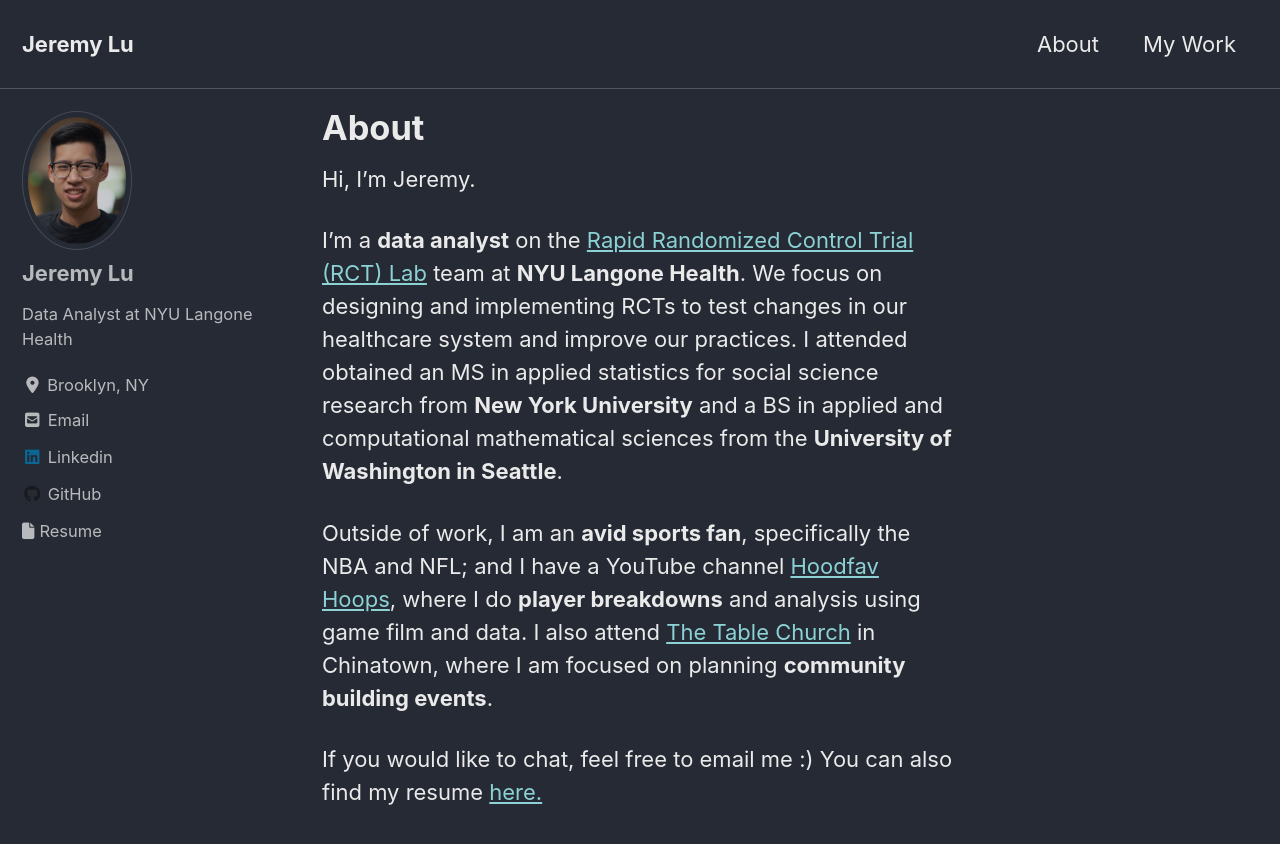
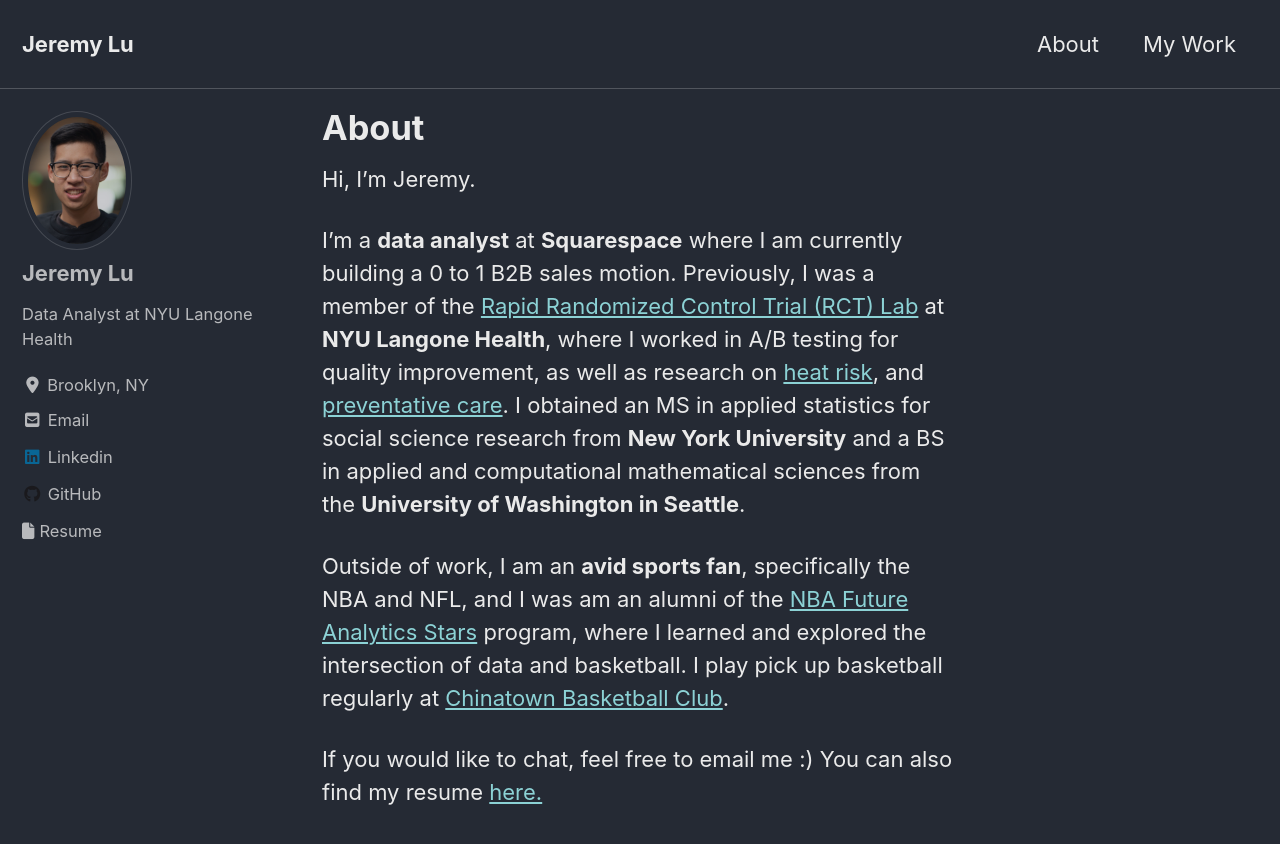
Before and after one commit to jeremylu43/jeremylu43.github.io, a Jekyll site: the page built from _pages/about.md, in a window 1280 px wide and 900 px high. Shown: the top 844 px of the window. Built offline with Jekyll 4.4.1, drawn with Linux system fonts in a browser that asks for light colours; cached includes are drawn as plain includes; nearby versions of some CDN libraries.

Commit message:
Update about.md

```diff
--- a/_pages/about.md
+++ b/_pages/about.md
@@ -4,10 +4,8 @@
 ---
 Hi, I'm Jeremy.
 
-I'm a **data analyst** on the [Rapid Randomized Control Trial (RCT) Lab](https://med.nyu.edu/centers-programs/healthcare-innovation-delivery-science/delivery-system-redesign/rapid-randomized-controlled-trial-lab) team at **NYU Langone Health**. We focus on designing and implementing RCTs to test changes in our healthcare system and improve our practices.
-I attended obtained an MS in applied statistics for social science research from **New York University** and a BS in applied and computational mathematical sciences from the **University of Washington in Seattle**.
+I'm a **data analyst** at **Squarespace** where I am currently building a 0 to 1 B2B sales motion. Previously, I was a member of the [Rapid Randomized Control Trial (RCT) Lab](https://med.nyu.edu/centers-programs/healthcare-innovation-delivery-science/delivery-system-redesign/rapid-randomized-controlled-trial-lab) at **NYU Langone Health**, where I worked in A/B testing for quality improvement, as well as research on [heat risk](https://jamanetwork.com/journals/jamanetworkopen/fullarticle/2846734), and [preventative care](https://link.springer.com/article/10.1007/s11606-026-10452-0). I obtained an MS in applied statistics for social science research from **New York University** and a BS in applied and computational mathematical sciences from the **University of Washington in Seattle**.
 
-Outside of work, I am an **avid sports fan**, specifically the NBA and NFL; and I have a YouTube channel [Hoodfav Hoops](https://www.youtube.com/channel/UClUwbRtQPu_rOAwgNdcZpFw), where I do **player breakdowns** and analysis using game film and data.
-I also attend [The Table Church](https://www.tablechurch.nyc/) in Chinatown, where I am focused on planning **community building events**.
+Outside of work, I am an **avid sports fan**, specifically the NBA and NFL, and I was am an alumni of the [NBA Future Analytics Stars](https://careers.nba.com/nba-future-stars-program) program, where I learned and explored the intersection of data and basketball. I play pick up basketball regularly at [Chinatown Basketball Club](https://www.instagram.com/chinatownbasketballclub/?hl=en).
 
 If you would like to chat, feel free to email me :) You can also find my resume [here.](https://jeremylu43.github.io/images/resume.pdf)
```
